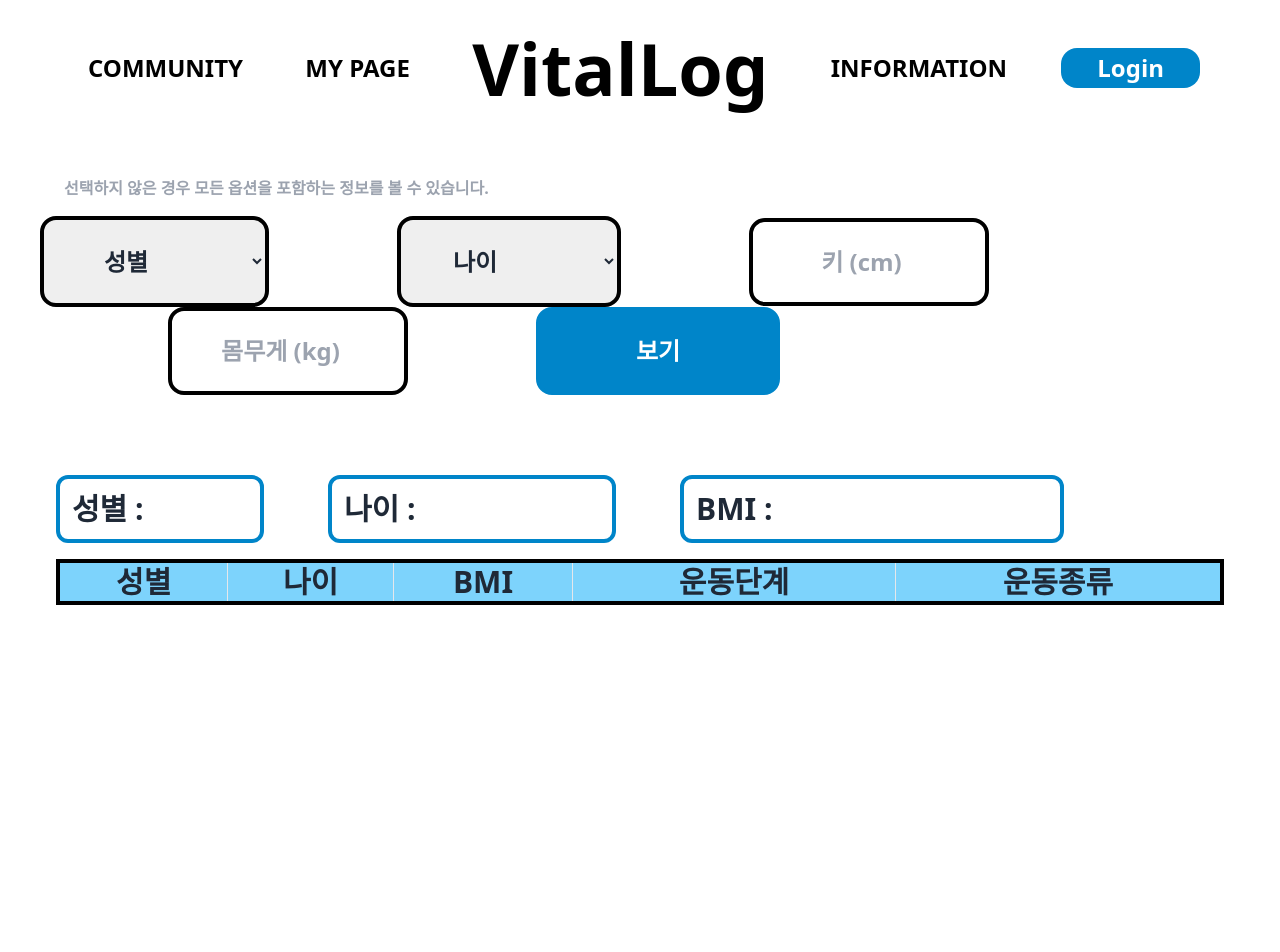
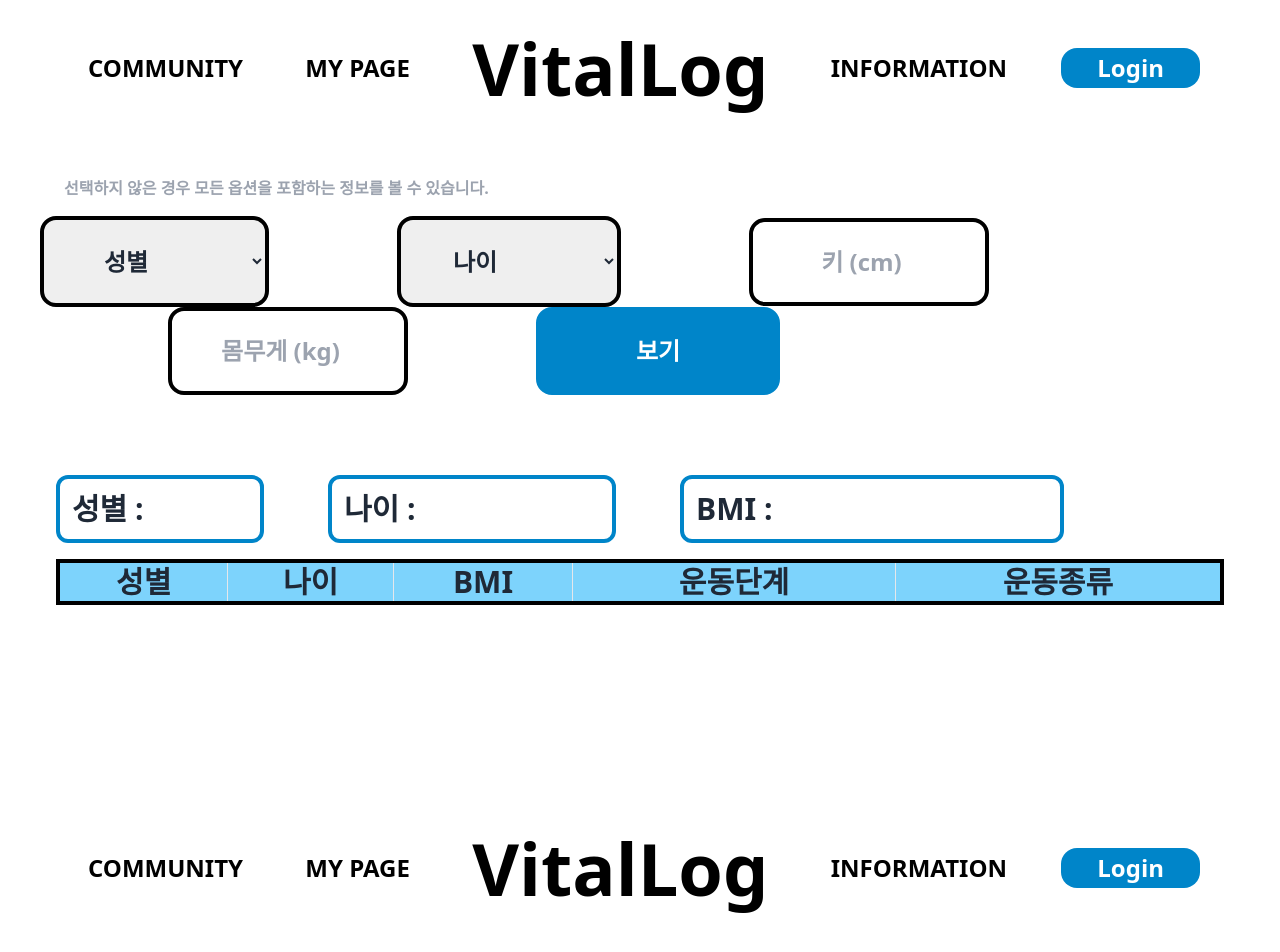
Before and after one commit to 777Mino777/VitallogFrontEnd, a React (Create React App) app: page /information in a window 1280 px wide. Shown: the top 952 px of the page. Before the commit the page ends 800 px from the top, so only its background shows below. Built offline with nearby package versions, Linux system fonts and the light colour scheme.

Commit message:
기존에 만든 코드 수정
로그인, 메인, 회원가입, 경로 등

```diff
--- a/src/pages/LoginPage.js
+++ b/src/pages/LoginPage.js
@@ -12,7 +12,14 @@ const LoginPage = () => {
   const [error, setError] = useState('');
   const [showModal, setShowModal] = useState(false);
 
+  const backToMainPage = () => {
+    navigate('/main');
+  }
+  const GoToRegisterPage = () => {
+    navigate('/register')
+  }
   const handleLogin = async (e) => {
+    console.log("1234")
     e.preventDefault();
     if (!id || !password) {
       setError('아이디와 비밀번호를 모두 입력해주세요.');
@@ -25,8 +32,9 @@ const LoginPage = () => {
         axios
         .post(url, {id, password})
                 .then(function (response) {
-                  if(response.status===200){
-                    localStorage.setItem('token', response.data.token);
+                  if(response.status === 200) {
+                    localStorage.setItem('id', id);
+                    localStorage.setItem('token', response.headers.get("Authorization"));
                     navigate('/user');
                   }
                       console.log("성공", response.status);
@@ -37,33 +45,16 @@ const LoginPage = () => {
                       // 오류발생시 실행
                       setError('로그인 실패');
                       setShowModal(true);
-                      // console.log("실패", error);
+                      console.log("실패", error);
+                  })
+                  .then(function () {
+                      // 항상 실행
+                      console.log("데이터 요청 완료");
                   });
-                  // .then(function () {
-                      // 항상 실행
-                      // console.log("데이터 요청 완료");
-                  // });
 
 
   };
-
-  const isLoggedIn = () => {
-    return localStorage.getItem('token') != null;
-  };
-
-  const handleLogout = () => {
-    localStorage.removeItem('token');
-    navigate('/login');
-  }
-
-
-
-  const backToMainPage = () => {
-    navigate('/main');
-  }
-  const GoToRegisterPage = () => {
-    // navigate('/register')
-  }
+//
 
 
   return (
@@ -74,7 +65,7 @@ const LoginPage = () => {
         <h1 onClick={backToMainPage} className="text-5xl hover:cursor-pointer hover:scale-x-110 transition-all hover:text-custom-blue font-bold mb-12">Vital Log</h1>
         <h2 className="text-2xl mb-9 font-bold">Login</h2>
           {error && <p className="text-red-500">{error}</p>}
-        <form>
+        <form onSubmit={handleLogin}>
           <InputField
             id="id"
             label="ID"
@@ -94,8 +85,7 @@ const LoginPage = () => {
           <div className="flex justify-center mb-2 mt-8">
             <button
               className="bg-custom-blue hover:bg-sky-400 text-white font-bold py-2 px-9 rounded-xl focus:outline-none focus:shadow-outline w-full"
-              type="button"
-              onClick={handleLogin}
+              type="submit"
             >
               Sign in
             </button>
@@ -103,7 +93,10 @@ const LoginPage = () => {
             <div>
             </div>
             <div className="text-center">
-            <button onClick={GoToRegisterPage} className="inline-block align-baseline font-bold text-sm text-blue-500 hover:text-blue-800">
+            <button onClick={GoToRegisterPage}
+                    className="inline-block align-baseline font-bold text-sm text-blue-500 hover:text-blue-800"
+                    type="button"
+                    >
               회원가입
             </button>
             </div>
--- a/src/pages/MainPage.js
+++ b/src/pages/MainPage.js
@@ -1,5 +1,6 @@
 import { useNavigate } from "react-router-dom";
 import VlogNav from "./VlogNav";
+import { useEffect } from "react";
 const MainPage = () => {
 
     const navigate = useNavigate();
@@ -11,8 +12,8 @@ const MainPage = () => {
     return (
         <div className="max-w-[1820px] mx-auto">
         <div className="flex flex-col min-h-screen bg-white text-gray-800">
-            <header className="p-2 sm:p-6">
-                <VlogNav />
+            <header className="p-4 sm:p-6">
+                <VlogNav isUserPage={false}/>
             </header>
             <main className="flex-grow flex flex-col mx-auto justify-center items-center text-center p-4 sm:p-20">
                 <h1 className="text-xl sm:text-8xl font-bold py-10">
--- a/src/pages/RegisterPage.js
+++ b/src/pages/RegisterPage.js
@@ -11,6 +11,7 @@ const RegisterPage = () => {
     const [name, setName] = useState('');
     const [modalMessage, setModalMessage] = useState('');
     const [showModal, setShowModal] = useState(false);
+    const [confirmPassword, setConfirmPassword] = useState('');
 
     const navigate = useNavigate();
 
@@ -27,6 +28,12 @@ const RegisterPage = () => {
 
         if (!id || !password || !name) {
             setModalMessage('모든 정보를 입력해주세요.');
+            setShowModal(true);
+            return;
+        }
+
+        if (password !== confirmPassword) {
+            setModalMessage('패스워드가 일치하지 않습니다.');
             setShowModal(true);
             return;
         }
@@ -77,6 +84,14 @@ const RegisterPage = () => {
                         value={password}
                         onChange={(e) => setPassword(e.target.value)}
                     />
+                     <InputField
+                        label="CONFIRM PASSWORD"
+                        id="confirmpassword"
+                        type="password"
+                        placeholder="패스워드를 한번 더 입력하세요."
+                        value={confirmPassword}
+                        onChange={(e) => setConfirmPassword(e.target.value)}
+                    />
                     <InputField
                         label="NAME"
                         id="name"
--- a/src/pages/Vlog.js
+++ b/src/pages/Vlog.js
@@ -8,33 +8,32 @@ import InformationPage from "./InformationPage"
 import MyPage from "./MyPage"
 const Vlog = () => {
 
-  const isLoggedIn = () => {
-    return localStorage.getItem('token') != null;
-  };
+  // const isLoggedIn = () => {
+  //   return localStorage.getItem('token') != null;
+  // };
 
   return (
     <Router>
       <div>
-        {isLoggedIn() ? (
+        {/* { isLoggedIn() ? ( */}
           <Routes>
-            {/* 로그인 상태에서 보여줄 페이지 */}
+            로그인 상태에서 보여줄 페이지
             <Route path="/user" element={<UserPage />} />
             <Route path="/mypage" element={<MyPage />} />
             <Route path="/community" element={<CommunityPage />} />
             <Route path="/information" element={<InformationPage />} />
           </Routes>
-        ) : (
-          // 로그아웃 상태에서 보여줄 페이지
-          <Routes>
+        {/* ) : ( */}
+         <Routes>
             <Route path="/main" element={<MainPage />} />
             <Route path="/login" element={<LoginPage />} />
             <Route path="/register" element={<RegisterPage />} />
             <Route path="/information" element={<InformationPage />} />
           </Routes>
-        )}
+        {/* ) } */}
       </div>
     </Router>
-  );
+         );
 };
 
 export default Vlog
--- a/src/pages/VlogNav.js
+++ b/src/pages/VlogNav.js
@@ -1,7 +1,31 @@
 import { Link } from "react-router-dom"
-const VlogNav = () => {
+import { useNavigate } from "react-router-dom";
+const VlogNav = ({isUserPage}) => {
+
+
+    const navigate = useNavigate();
+
+    // const isLoggedIn = () => {
+    //     return localStorage.getItem('token') != null;
+    // };
+
+    const handleLogin = () => {
+        navigate("/login")
+    }
+
+    const handleLogout = () => {
+        localStorage.removeItem("token")
+        localStorage.removeItem("id")
+        navigate("/main");
+
+    }
+
+    const handleLoginButton = isUserPage ? handleLogout : handleLogin
+
     return (
         <nav className="flex items-center justify-between">
+            {/* {isLoggedIn() ? (
+                <>
                     <Link to="/community" className="text-black hover:bg-gray-100 text-md sm:text-2xl font-bold py-1 sm:py-2 px-2 rounded ml-14">
                         COMMUNITY
                     </Link>
@@ -14,11 +38,35 @@ const VlogNav = () => {
                     <Link to="/information" className="text-black hover:bg-gray-100 text-md sm:text-2xl font-bold py-1 sm:py-2 px-2 rounded">
                         INFORMATION
                     </Link>
-            <Link to="/login" className="bg-custom-blue text-md sm:text-2xl hover:bg-sky-300 text-white font-bold py-1 px-3 sm:px-9 rounded-2xl mr-14">
-                Login
+                    <button onClick={handleLogout} className="bg-custom-blue text-md sm:text-2xl hover:bg-sky-300 text-white font-bold py-1 px-3 sm:px-9 rounded-2xl mr-14">
+                        Logout
+                    </button>
+                </>
+            ) : (
+                <> */}
+                    <Link to="/community"  className="text-black hover:bg-gray-100 text-md sm:text-2xl font-bold py-1 sm:py-2 px-2 rounded ml-14">
+                        COMMUNITY
                     </Link>
+                    <Link to="/mypage" className="text-black hover:bg-gray-100 text-md sm:text-2xl font-bold py-1 sm:py-2 px-2 rounded">
+                        MY PAGE
+                    </Link>
+                    <Link to="/main" className=" sm:text-7xl hover:cursor-pointer hover:scale-x-110 transition-all hover:text-custom-blue text-black font-bold py-2 px-2">
+                        VitalLog
+                    </Link>
+                    <Link to="/information" className="text-black hover:bg-gray-100 text-md sm:text-2xl font-bold py-1 sm:py-2 px-2 rounded">
+                        INFORMATION
+                    </Link>
+                    {/* <Link to={isUserPage ? "/main" : "/login"} className="bg-custom-blue text-md sm:text-2xl hover:bg-sky-300 text-white font-bold py-1 px-3 sm:px-9 rounded-2xl mr-14">
+                        {isUserPage ? "Logout" : "Login"}
+                    </Link> */}
+                    <button onClick={handleLoginButton} className="bg-custom-blue text-md sm:text-2xl hover:bg-sky-300 text-white font-bold py-1 px-3 sm:px-9 rounded-2xl mr-14">
+                        {isUserPage ? "Logout" : "Login"}
+                    </button>
+                {/* </>
+            )
+            }; */}
         </nav>
     )
-}
+};
 
 export default VlogNav
```
Lines whose indentation alone changed are shown as unchanged.
